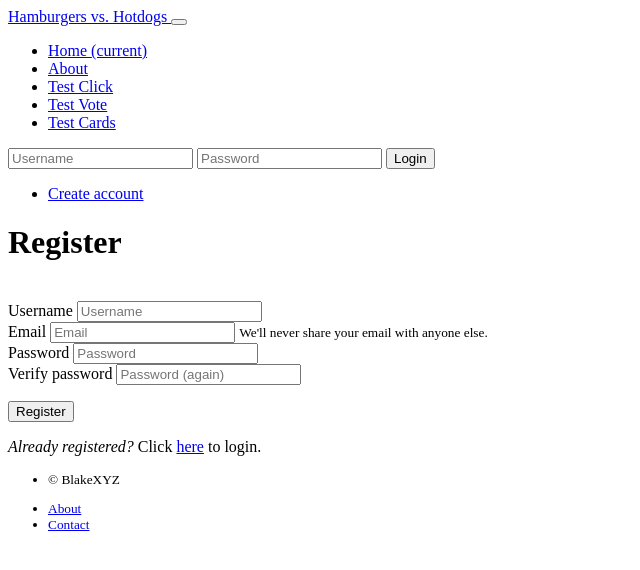
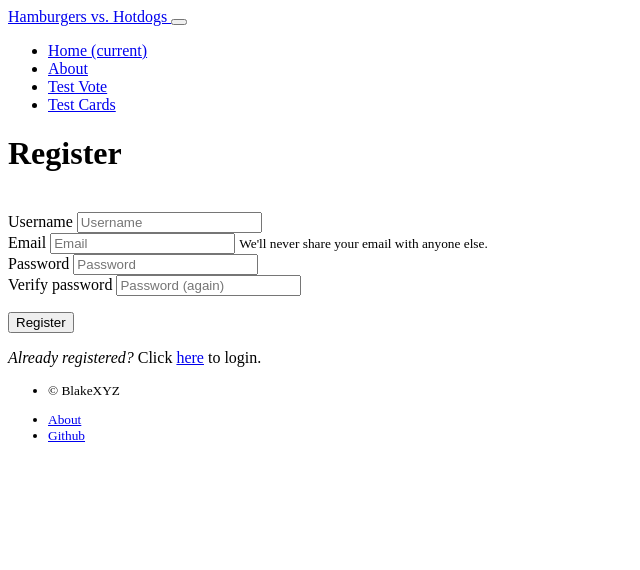
Before and after one commit to BlakeXYZ/webapp-hamburgers-vs-hotdogs, a Flask app: template webapp_hamburg_vs_hotdog/templates/public/register.html in a window 1280 px wide. Shown: the top 570 px of the page, without its empty margins (0-640 px from the left). Run offline with Flask 3, Linux system fonts and the light colour scheme; the template is opened without the code that fills it: values that come from a table or form of the project are taken from there, others are empty; parts of the project's set-up code (start-up, migrations or seed data) failed here and were passed over.

Commit message:
rmv test_click data

```diff
--- a/assets/js/main.js
+++ b/assets/js/main.js
@@ -18,7 +18,6 @@ require.context(
 // Your own code
 require("./plugins");
 require("./script");
-require('./test_click.js');
 require('./test_vote.js');
 require('./vote_confetti.js');
 require('./vote_stats.js');
--- a/webapp_hamburg_vs_hotdog/app.py
+++ b/webapp_hamburg_vs_hotdog/app.py
@@ -6,7 +6,7 @@ import sys
 from flask import Flask, render_template
 
 from webapp_hamburg_vs_hotdog import commands, public
-from webapp_hamburg_vs_hotdog.blueprints import user, click_test, voting
+from webapp_hamburg_vs_hotdog.blueprints import user, voting
 from webapp_hamburg_vs_hotdog.extensions import (
     bcrypt,
     cache,
@@ -51,10 +51,8 @@ def register_blueprints(app):
     """Register Flask blueprints."""
     app.register_blueprint(public.views.blueprint)
     app.register_blueprint(user.views.blueprint)
-    app.register_blueprint(click_test.views.blueprint)
     app.register_blueprint(voting.views.blueprint)
     # Exempt blueprints from CSRF protection
-    csrf_protect.exempt(click_test.views.blueprint)
     csrf_protect.exempt(voting.views.blueprint)
 
     return None
--- a/webapp_hamburg_vs_hotdog/blueprints/click_test/__init__.py
+++ /dev/null
@@ -1,3 +0,0 @@
-# # -*- coding: utf-8 -*-
-# """The click_test module."""
-from . import views  # noqa
--- a/webapp_hamburg_vs_hotdog/public/views.py
+++ b/webapp_hamburg_vs_hotdog/public/views.py
@@ -19,7 +19,6 @@ from webapp_hamburg_vs_hotdog.blueprints.user.models import User
 from webapp_hamburg_vs_hotdog.utils import flash_errors
 
 from webapp_hamburg_vs_hotdog.database import db
-from webapp_hamburg_vs_hotdog.blueprints.click_test.models import ClickTest
 
 from webapp_hamburg_vs_hotdog.blueprints.voting.models import Contestant, Matchup, Vote
 from webapp_hamburg_vs_hotdog.blueprints.voting.utils.get_matchup_stats import get_matchup_stats
@@ -83,11 +82,6 @@ def about():
     form = LoginForm(request.form)
     return render_template("public/about.html", form=form)
 
-@blueprint.route("/test_click/")
-def test_click():
-    """Click test page."""
-    query_click_test = db.session.query(ClickTest).first() #TODO: Setup DB model to Store Different Buttons and their Clicks
-    return render_template("public/test_click.html", query_click_test=query_click_test)
 
 @blueprint.route("/test_vote/")
 def test_vote():
--- a/webapp_hamburg_vs_hotdog/templates/footer.html
+++ b/webapp_hamburg_vs_hotdog/templates/footer.html
@@ -8,7 +8,7 @@
 
       <li><a href="{{ url_for('public.about') }}">About</a></li>
 
-      <li><a href="mailto:a@gmail.com">Contact</a></li>
+      <li><a href="https://github.com/BlakeXYZ">Github</a></li>
     </ul>
   </small>
 </footer>
--- a/webapp_hamburg_vs_hotdog/templates/nav.html
+++ b/webapp_hamburg_vs_hotdog/templates/nav.html
@@ -20,41 +20,12 @@
         <a class="nav-link" href="{{ url_for('public.about') }}">About</a>
       </li>
       <li class="nav-item">
-        <a class="nav-link" href="{{ url_for('public.test_click') }}">Test Click</a>
-      </li>
-      <li class="nav-item">
         <a class="nav-link" href="{{ url_for('public.test_vote') }}">Test Vote</a>
       </li>
       <li class="nav-item">
         <a class="nav-link" href="{{ url_for('public.test_cards') }}">Test Cards</a>
       </li>
     </ul>
-    {% if current_user and current_user.is_authenticated %}
-    <ul class="navbar-nav my-auto">
-      <li class="nav-item active">
-        <a class="nav-link" href="{{ url_for('user.members') }}">Logged in as {{ current_user.username }}</a>
-      </li>
-      <li class="nav-item">
-        <a class="nav-link" href="{{ url_for('public.logout') }}">
-          <i class="fa-solid fa-arrow-right-from-bracket"></i>
-        </a>
-      </li>
-    </ul>
-    {% elif form %}
-    <form class="form-inline" id="loginForm" method="POST" action="{{ url_for('public.home') }}" role="login">
-      <input type="hidden" name="csrf_token" value="{{ csrf_token() }}" />
-      <div class="input-group mb-2 mr-sm-2">
-        {{ form.username(placeholder="Username", class_="form-control mr-sm-1 my-auto") }} {{ form.password(placeholder="Password",
-        class_="form-control mr-sm-1 my-auto") }}
-        <button class="btn btn-light btn-primary m-auto" type="submit">Login</button>
-      </div>
-    </form>
-    <ul class="navbar-nav my-auto">
-      <li class="nav-item">
-        <a class="nav-link navbar-text" href="{{ url_for('public.register') }}">Create account</a>
-      </li>
-    </ul>
-    {% endif %}
   </div><!-- /.navbar-collapse -->
   </div>
 </nav>
```
Also changed, not shown: assets/js/test_click.js (deleted, +0 -20 lines), tests/conftest.py (+1 -8 lines), tests/factories.py (+0 -12 lines), tests/test_models.py (+1 -18 lines), webapp_hamburg_vs_hotdog/blueprints/click_test/models.py (deleted, +0 -16 lines), webapp_hamburg_vs_hotdog/blueprints/click_test/views.py (deleted, +0 -19 lines), webapp_hamburg_vs_hotdog/templates/public/test_click.html (deleted, +0 -19 lines).
